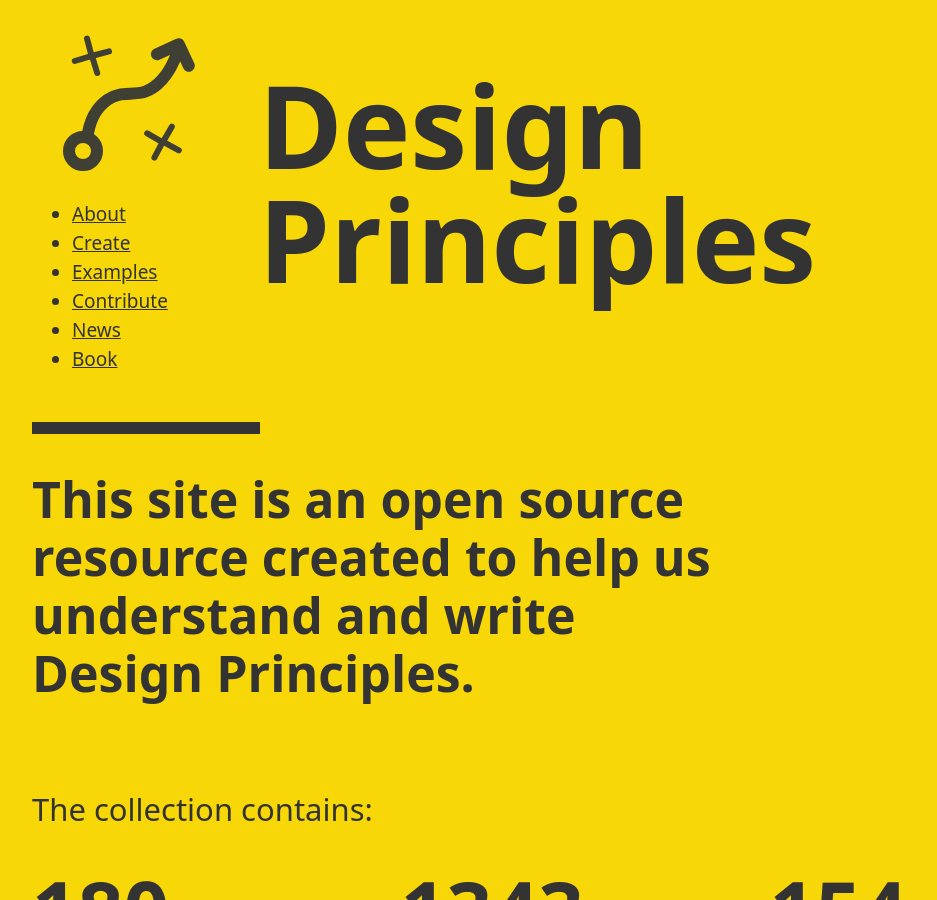
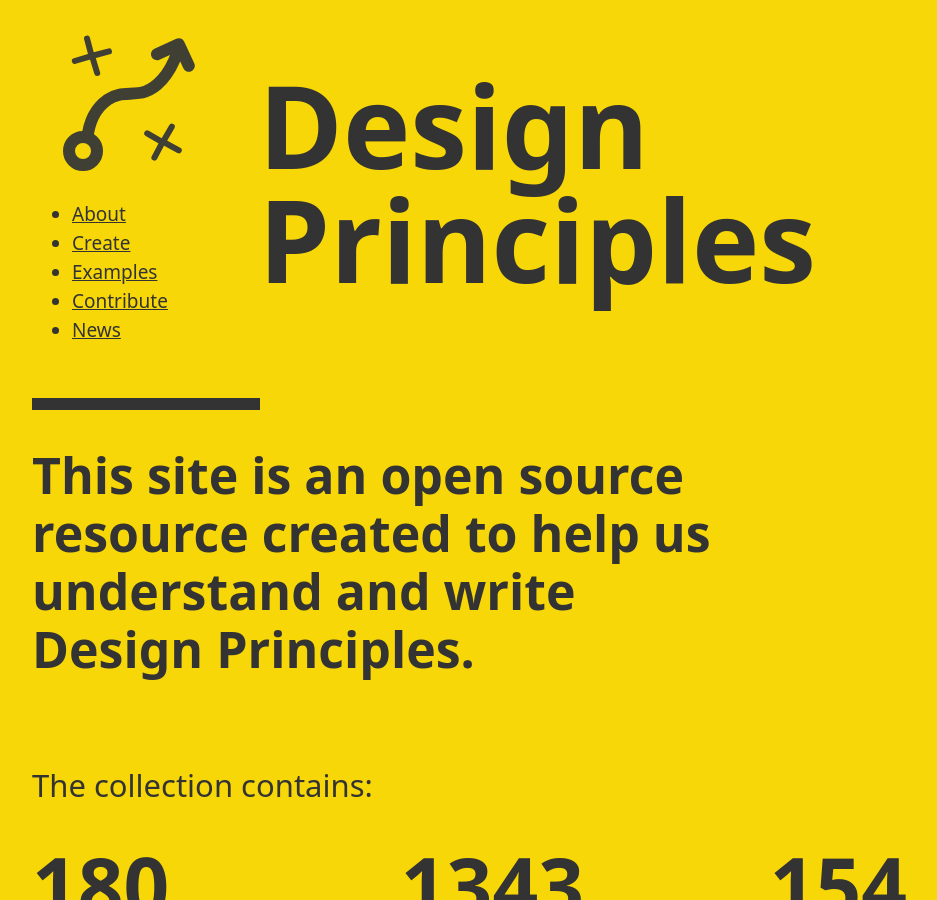
Before and after one commit to benbrignell/principles.design, a Jekyll site: the page built from index.html, in a window 1280 px wide and 900 px high. Shown: the whole window, without its empty margins (68-1005 px from the left). Built offline with Jekyll 4.4.1, drawn with Linux system fonts in a browser that asks for light colours.

Commit message:
hid secret book link

```diff
--- a/_includes/nav.html
+++ b/_includes/nav.html
@@ -16,8 +16,8 @@
     <li class="nav__item">
       <a href="http://designprinciples.news/" target="_blank">News</a>
     </li>
-    <li class="nav__item book">
+    <!-- <li class="nav__item book">
       <a href="/book/">Book</a>
-    </li>
+    </li> -->
   </ul>
 </nav>
```
